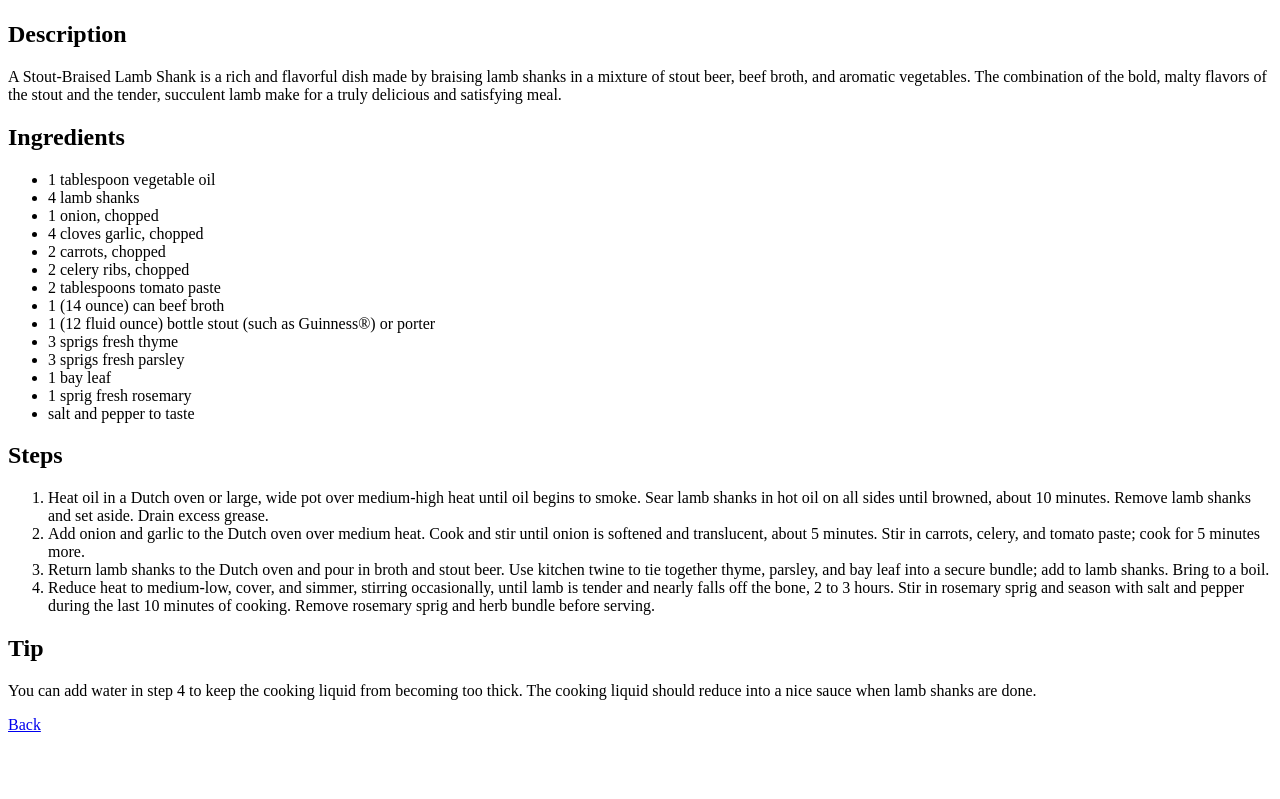
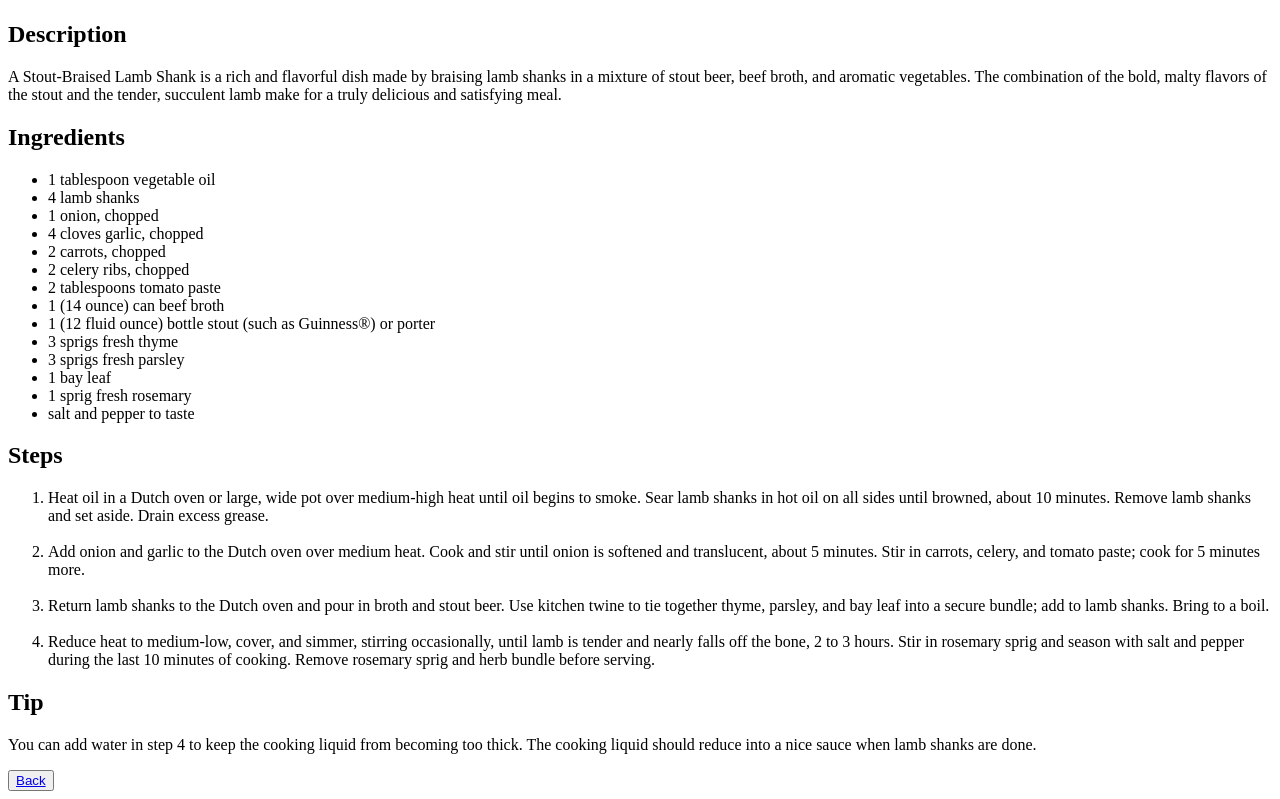
Before and after one commit to BuddzOnAMsh/odin-recipes, a plain HTML site: page recipes/lamb.html in a window 1280 px wide. Shown: the part 383-1182 px from the top of the page. Before the commit the page ends 1125 px from the top, so only its background shows below. Drawn offline with Linux system fonts and the light colour scheme.

Commit message:
Add <button> to return to index.html, Note: No div is involved

```diff
--- a/recipes/lamb.html
+++ b/recipes/lamb.html
@@ -37,16 +37,15 @@
     <h2>Steps</h2>
 
     <ol>
-        <li>Heat oil in a Dutch oven or large, wide pot over medium-high heat until oil begins to smoke. Sear lamb shanks in hot oil on all sides until browned, about 10 minutes. Remove lamb shanks and set aside. Drain excess grease. </li>
-        <li>Add onion and garlic to the Dutch oven over medium heat. Cook and stir until onion is softened and translucent, about 5 minutes. Stir in carrots, celery, and tomato paste; cook for 5 minutes more. </li>
-        <li> Return lamb shanks to the Dutch oven and pour in broth and stout beer. Use kitchen twine to tie together thyme, parsley, and bay leaf into a secure bundle; add to lamb shanks. Bring to a boil.
-        </li>
+        <li>Heat oil in a Dutch oven or large, wide pot over medium-high heat until oil begins to smoke. Sear lamb shanks in hot oil on all sides until browned, about 10 minutes. Remove lamb shanks and set aside. Drain excess grease. </li><br>
+        <li>Add onion and garlic to the Dutch oven over medium heat. Cook and stir until onion is softened and translucent, about 5 minutes. Stir in carrots, celery, and tomato paste; cook for 5 minutes more. </li><br>
+        <li> Return lamb shanks to the Dutch oven and pour in broth and stout beer. Use kitchen twine to tie together thyme, parsley, and bay leaf into a secure bundle; add to lamb shanks. Bring to a boil.</li><br>
         <li>Reduce heat to medium-low, cover, and simmer, stirring occasionally, until lamb is tender and nearly falls off the bone, 2 to 3 hours. Stir in rosemary sprig and season with salt and pepper during the last 10 minutes of cooking. Remove rosemary sprig and herb bundle before serving. </li>
     </ol>
 
     <h2>Tip</h2>
     <p>You can add water in step 4 to keep the cooking liquid from becoming too thick. The cooking liquid should reduce into a nice sauce when lamb shanks are done.</p>
 
-    <a href="../index.html">Back</a>
+    <button><a href="../index.html">Back</a></button>
 </body>
 </html>
```
